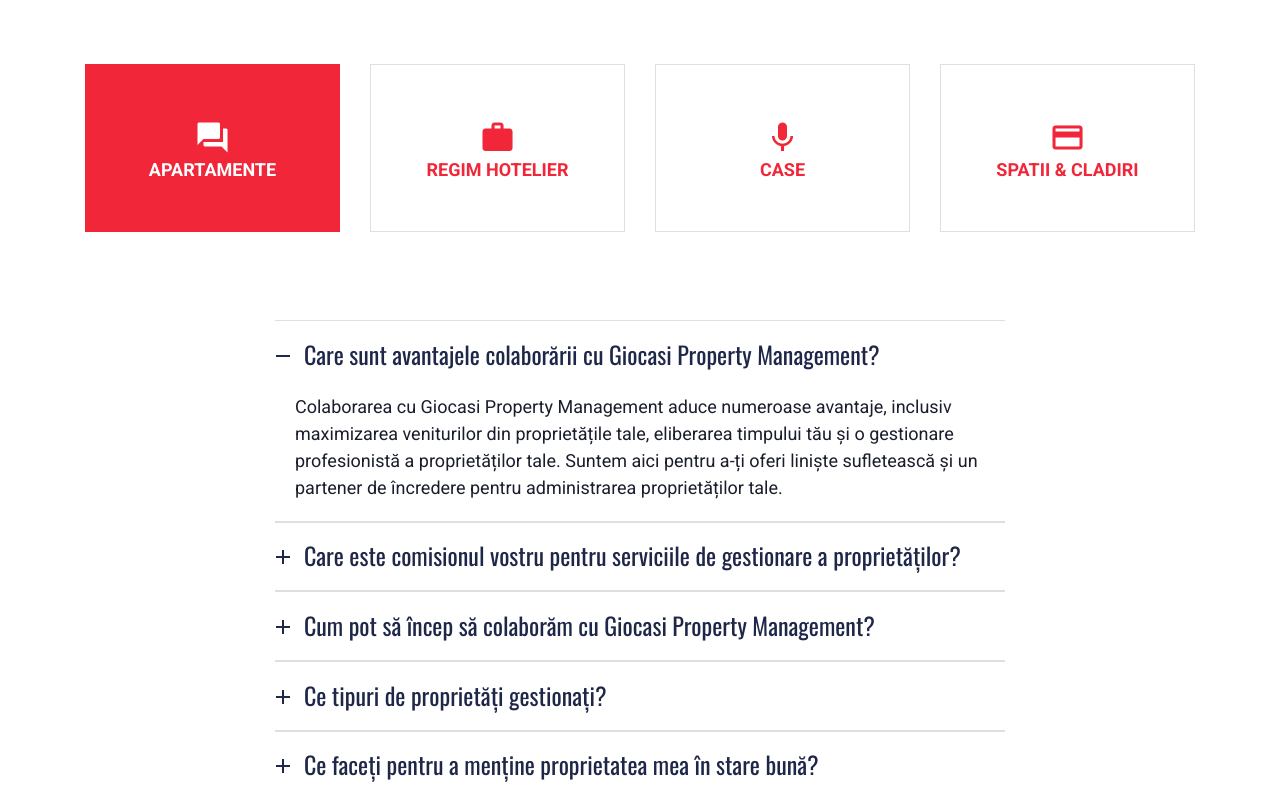
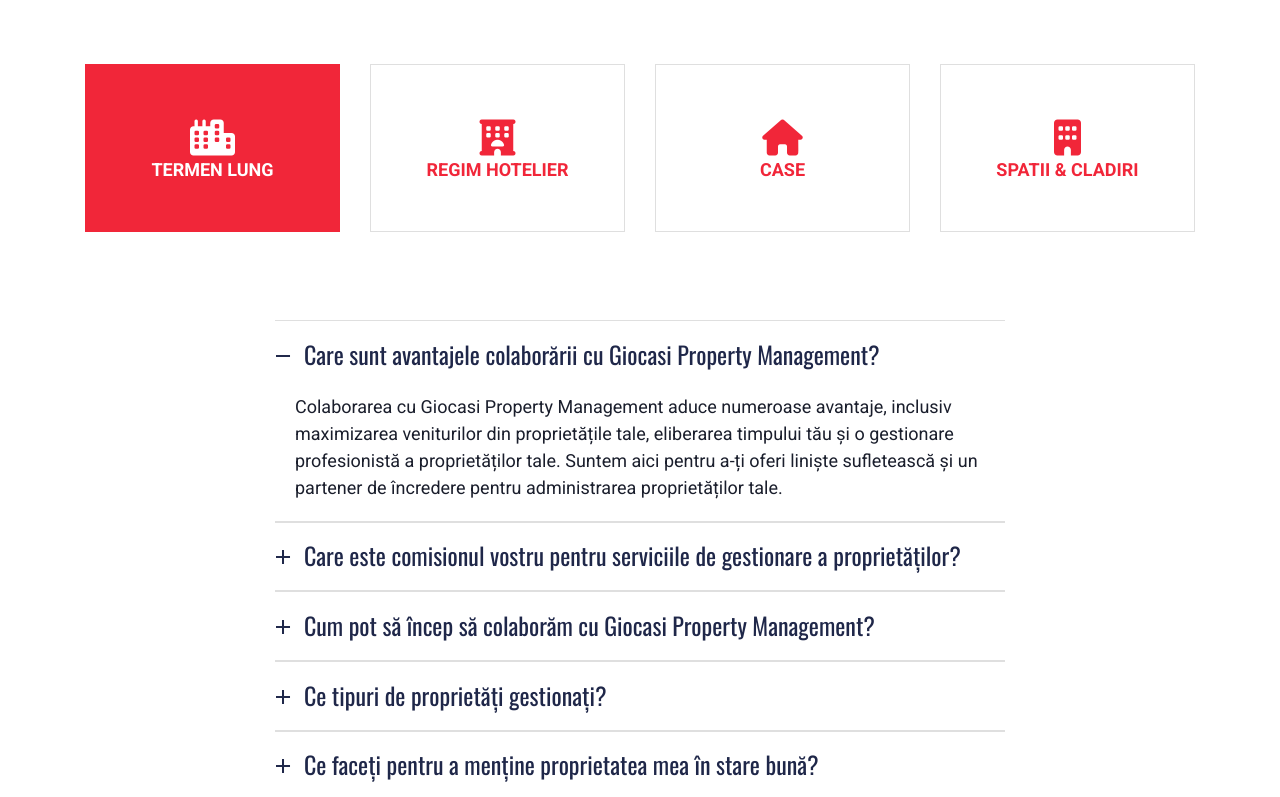
Before and after one commit to paleologu/giocasi, a plain HTML site: page intrebari.html in a window 1280 px wide. Shown: the part 880-1677 px from the top of the page. Drawn offline with nearby package versions, Linux system fonts and the light colour scheme.

Commit message:
schimbat apartamente in termen lung

```diff
--- a/intrebari.html
+++ b/intrebari.html
@@ -72,7 +72,7 @@
                             <li class="theme-nav-item dropdown">
                                 <a href="#" class="theme-nav-link dropdown-toggle" id="navbarDropdown" role="button" aria-haspopup="true" aria-expanded="false">Servicii</a>
                                 <ul class="dropdown-menu" aria-labelledby="navbarDropdown">
-                                    <li class="dropdown-menu-item"><a class='dropdown-menu-link' href='apartamente'>Apartamente</a></li>
+                                    <li class="dropdown-menu-item"><a class='dropdown-menu-link' href='termen-lung'>Termen Lung</a></li>
                                     <li class="dropdown-menu-item"><a class='dropdown-menu-link' href='regim-hotelier'>Regim Hotelier</a></li>
                                     <li class="dropdown-menu-item"><a class='dropdown-menu-link' href='#'>Case <span class="badge rounded-pill bg-warning text-dark">Curand</span></a></li>
                                     <li class="dropdown-menu-item"><a class='dropdown-menu-link' href='#'>Cladiri <span class="badge rounded-pill bg-warning text-dark">Curand</span> </a></li>
@@ -184,25 +184,25 @@
         <div class="card-deck d-block d-lg-flex">
             <div class="card card-info active mb-3">
                 <div class="card-body py-5 fw-bold text-primary text-center text-uppercase">
-                    <h2 class="mb-0"><i class="zmdi zmdi-comments"></i></h2>
-                    <p class="mb-0">Apartamente</p>
+                    <h2 class="mb-0"><i class="fa fa-city"></i></h2>
+                    <p class="mb-0">Termen Lung</p>
                 </div>
             </div>
             <div class="card card-info mb-3">
                 <div class="card-body py-5 fw-bold text-primary text-center text-uppercase">
-                    <h2 class="mb-0"><i class="zmdi zmdi-case"></i></h2>
+                    <h2 class="mb-0"><i class="fa fa-hotel"></i></h2>
                     <p class="mb-0">Regim Hotelier</p>
                 </div>
             </div>
             <div class="card card-info mb-3">
                 <div class="card-body py-5 fw-bold text-primary text-center text-uppercase">
-                    <h2 class="mb-0"><i class="zmdi zmdi-mic"></i></h2>
+                    <h2 class="mb-0"><i class="fa fa-house"></i></h2>
                     <p class="mb-0">Case</p>
                 </div>
             </div>
             <div class="card card-info mb-3">
                 <div class="card-body py-5 fw-bold text-primary text-center text-uppercase">
-                    <h2 class="mb-0"><i class="zmdi zmdi-card"></i></h2>
+                    <h2 class="mb-0"><i class="fa fa-building"></i></h2>
                     <p class="mb-0">Spatii & Cladiri</p>
                 </div>
             </div>
@@ -459,7 +459,7 @@
                         <div class="col-6 col-lg-3">
                             <h6 class="mb-1 mb-lg-4 text-uppercase">Activitate</h6>
                             <ul class="pt-2 mb-5 fw-light list-unstyled">
-                                <li class="my-1"><a href="apartamente" class="text-white">Apartamente</a></li>
+                                <li class="my-1"><a href="termen-lung" class="text-white">Termen Lung</a></li>
                                 <li class="my-1"><a href="regim-hotelier" class="text-white">Regim Hotelier</a></li>
                                 <li class="my-1"><a href="case" class="text-white">Case</a> <span class="badge rounded-pill bg-warning text-dark">Curand</span></li>
                                 <li class="my-1"><a href="cladiri" class="text-white">Cladiri</a> <span class="badge rounded-pill bg-warning text-dark">Curand</span></li>
```
Also changed, not shown: cariere.html (+6 -5 lines), case.html (+2 -2 lines), cladiri.html (+2 -2 lines), index.html (+2 -2 lines), regim-hotelier.html (+2 -2 lines), termen-lung.html (renamed from apartamente.html, +2 -2 lines).
